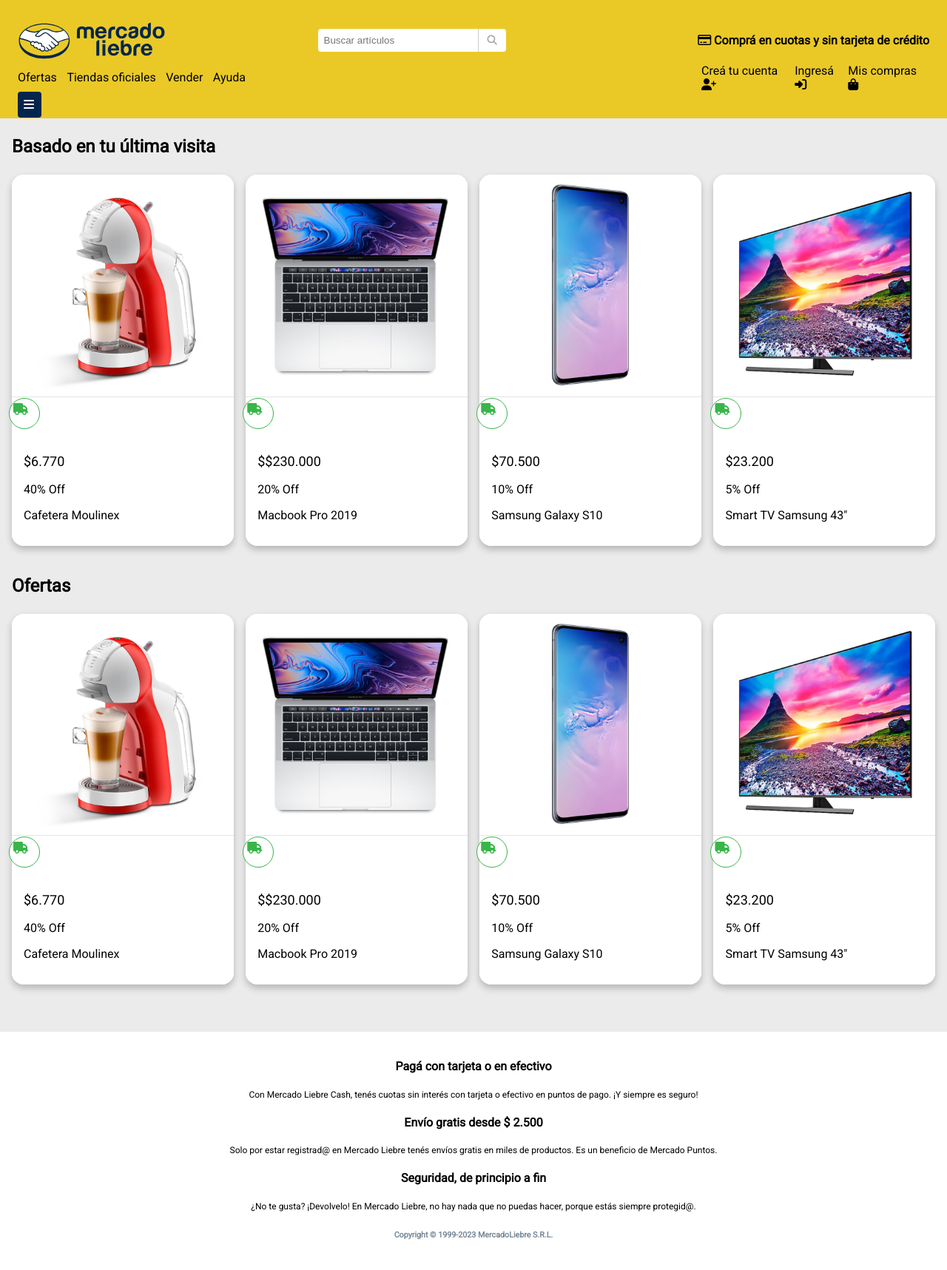
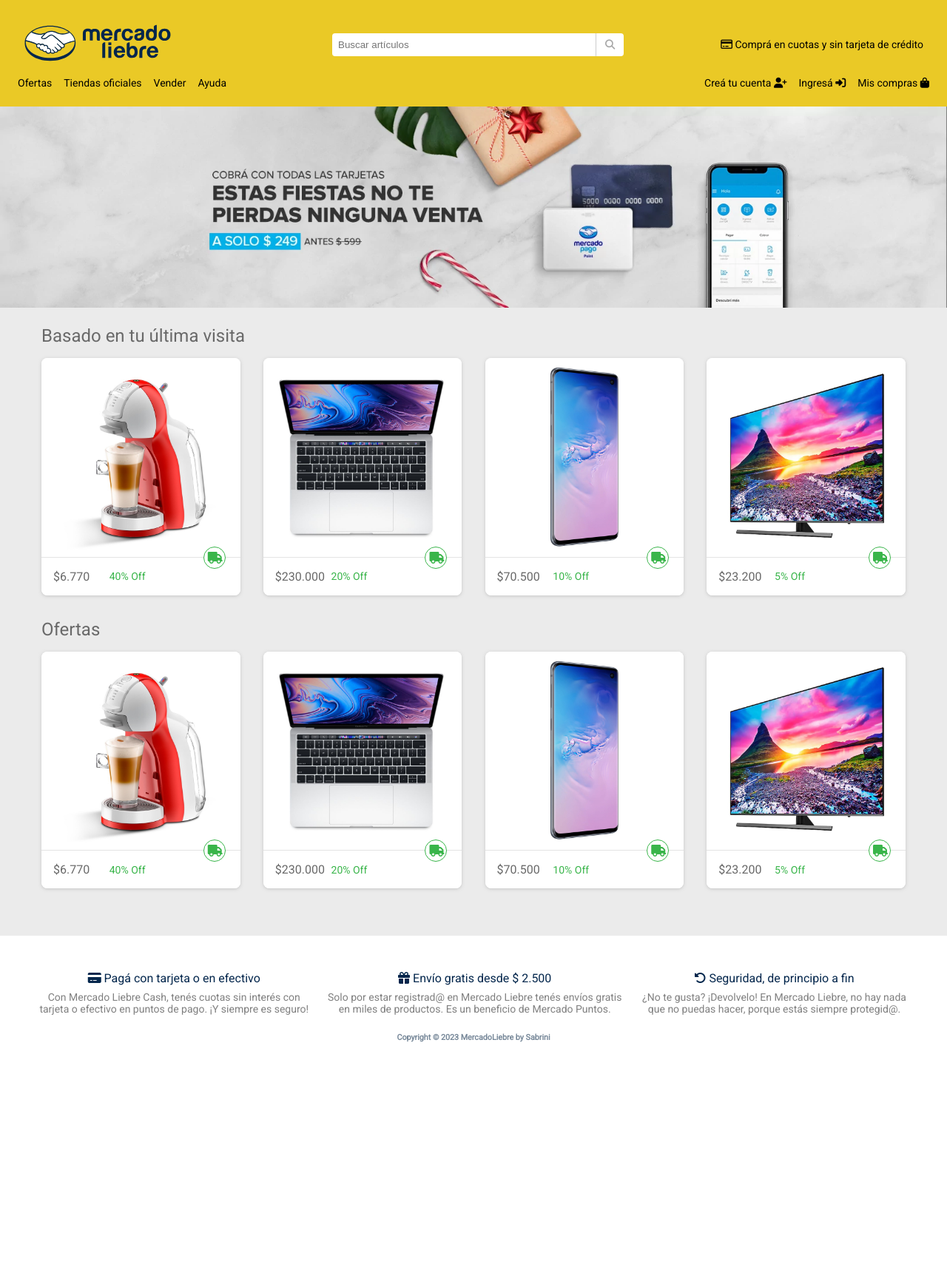
Before and after one commit to Sabrini-ok/mercadoliebre-SabriSF, a website: page views/home.html in a window 1280 px wide. Shown: the whole page at 74% size. After the commit the page ends 1433 px from the top, so only its background shows below. Drawn offline with Linux system fonts and the light colour scheme; files that its build step writes are made by us from their sources.

Commit message:
updating styles on home and adding both styles and html of sign up

```diff
--- a/public/css/styles.css
+++ b/public/css/styles.css
@@ -1,13 +1,22 @@
 /*generales*/
+
+*{
+  box-sizing: border-box;
+  margin: 0;
+  padding: 0;
+}
+
 body {
-    margin: 0;
-    padding: 0;
     background-color: white;
     font-family: 'Roboto', sans-serif;
     width: 100vw;
     height: 100vh;
     display: flex;
     flex-direction: column;
+}
+
+main{
+  background-color: #ebebeb;
 }
 
 a{
@@ -22,44 +31,38 @@
 }
 
 .links li {
-  display: inline-block;
+  font-size: 14px;
+  display: flex;
+}
+
+#izq{
+  justify-content: flex-start;
+}
+
+#der{
+  justify-content: flex-end;
 }
 
 img{
   width: 100%;
 }
 
-.logo{
-  width: 200px;
-  padding: 24;
-}
-
 
 /*Texto*/
 h3{
   font-size: 24px;
-}
-
-.precio {
-  font-size: 18px;
-}
-.descuento {
-  font-size: 16px;
-
-}
-.descripcion {
-  font-size: 16px;
+  font-weight: 500;
+  color: dimgrey;
 }
 
 p {
-  font-size: 12px;
+  font-size: 14px;
 }
 
 /*Search bar*/
 .search-bar {
     display: flex;
-    width: 25%;
-    box-sizing: border-box;
+    width: 50%;
   }
 
 .search-input {
@@ -69,7 +72,7 @@
   border-left: #ffffff;
   border-right: 1px solid #ccc;
   border-radius: 4px 0 0 4px;
-  width: 200px;
+  width: 100%;
 }
 
 .search-button {
@@ -90,55 +93,50 @@
 
 header{
   width: 100%;
-  height: 20%;
   background-color: #EAC926;
   padding: 24px;
   display: flex;
   flex-direction: column;
   justify-content: space-between;
-  box-sizing: border-box;
+  align-items: center;
+  gap: 8px;
+
 }
 
 .topbar{
   width: 100%;
-  margin: 0;
-  padding: 0;
   display: flex;
   flex-direction: row;
   justify-content:space-between;
   align-items: center;
-  flex-wrap: nowrap;
-  box-sizing: border-box;
+  flex-wrap: wrap;
 }
 
-.navbar{
+.logo{
+  width: 50%;
+  padding: 8px 8px 8px 0px;
+}
+
+.promo{
   width: 100%;
-  margin: 0;
-  padding: 0;
   display: flex;
-  flex-direction: row;
-  justify-content:space-between;
-  align-items: center;
-  flex-wrap: nowrap;
-  box-sizing: border-box;
+  justify-content: center;
+  padding: 8px;
 }
 
 
+.navbar{
+  display: none;
+}
+
 .links{
-  width: 25%;
-  height: 100%;
-  margin: 0;
-  padding: 0;
-  display: flex;
-  flex-direction: row;
-  justify-content: space-between;
-  align-items: center;
-  box-sizing: border-box;
+  display: none;
 }
 
 .menu{
   width: 100%;
-  align-items: center;
+  display: flex;
+  justify-content: center;
 }
 
 .burgermenu{
@@ -147,17 +145,21 @@
   border-radius: 4px;
   color: white;
   padding: 8px;
-  box-sizing: border-box;
   align-content: center;
 }
 
-main{
-  margin: 0;
-  padding: 0px 0px 48px 0px;
+
+.banner{
+  display: flex;
+  width: 100%;
+}
+
+.container{
+  padding: 24px 0px 48px 0px;
   display: flex;
   flex-direction: column;
-  box-sizing: border-box;
   background-color: #ebebeb;
+  gap: 16px;
 }
 
 .carrusel{
@@ -167,9 +169,8 @@
   flex-direction: column;
   justify-content: space-around;
   align-items: flex-start;
-  box-sizing: border-box;
   margin: 0px;
-  box-sizing: border-box;
+  gap: 16px;
 }
 
 .productos {
@@ -178,44 +179,48 @@
   flex-direction: row;
   justify-content: space-between;
   width: 100%;
-  box-sizing: border-box;
+  gap: 16px;
+  position: relative;
 }
 
 .produ{
-  width: 24%;
-  border-radius: 16px;
-  box-shadow: 0px 5px 10px 0px rgba(29, 29, 29, 0.255);
-  padding: 0px;
-  box-sizing: border-box;
+  width: 100%;
+  border-radius: 8px;
+  box-shadow: 0px 1px 4px 0px rgba(159, 159, 159, 0.503);
   background-color: white;
   display: flex;
   flex-direction: column;
+  transition: 200ms;
+  height: inherit;
 }
 
-.merca{
-  width: 100%;
-  padding: 16px;
-  box-sizing: border-box;
-  background-color: white;
-  border-radius: 0px 0px 16px 16px;
-  border-top: 1px solid #e4e4e4;
+.produ:hover {
+  box-shadow: 0px 5px 10px 0px rgba(29, 29, 29, 0.255);
 }
 
-/* .envios{
-  width: 48px;
-  height: 48px;
-  color: #39b54a;
-  border-radius: 50%;
-  border: 1px solid #39b54a;
-  box-sizing: border-box;
-} */
+.produ:hover .nombre {
+  display: block;
+}
 
 .fotito{
+  display: flex;
+  justify-content: center;
   width: 100%;
   background-color: white;
   padding: 8px;
-  border-radius: 16px 16px 0px 0px;
-  box-sizing: border-box;
+  border-radius: 8px 8px 0px 0px;
+}
+
+.descripcion{
+  display: flex;
+  flex-direction: column;
+  width: 100%;
+  padding: 16px;
+  background-color: white;
+  border-radius: 0px 0px 8px 8px;
+  gap: 16px;
+  border-top: 1px solid #e4e4e4;
+  position: relative;
 }
 
 .envios{
@@ -225,42 +230,221 @@
   height: 30px;
   border: 1px solid #39b54a;
   background-color: #FFF;
-  color: #39b54a;
   border-radius: 50%;
-  position: relative;
+  position: absolute;
   right: 20px;
   top: -15px;
   width: 30px;
+  color: #39b54a;
+  transition: 450ms;
+}
+
+.envios:hover {
+  transform: rotateZ(-90deg)
+}
+
+.costo{
+  display: flex;
+  flex-direction: row;
+  justify-content: space-between;
+  align-items: center;
+}
+
+.precio{
+  width: 32%;
+  font-size: 16px;
+  color: dimgrey;
+}
+
+.descuento{
+  width: 68%;
+  font-size: 16;
+  color: #39b54a;
+}
+
+.nombre{
+  display: none;
+  font-size: 16px;
+  transition: 200ms;
 }
 
 
-#footer {
+/*Footer*/
+
+footer{
+  display: flex;
+  flex-direction: column;
+  justify-content: space-between;
+  align-items: center;
+  padding: 24px;
+}
+
+.beneficios {
   background-color: white;
   text-align: center;
-  padding: 16px;
+  padding: 24px;
+  display: flex;
+  flex-direction: column;
+  justify-content: space-between;
+  align-items: center;
+  gap: 16px;
+}
+
+footer section{
+  display: flex;
+  flex-direction: column;
+  gap: 8px
+}
+
+footer section h4{
+  font-weight: 500;
+  color: #03264C;
+}
+
+footer section p{
+  color: grey;
 }
 
 
-  /*cositas
-  div {
-    width: 120px;
-    height: 120px;
-    padding: 20px;
-    border: 20px;
-    margin: 20px;
-    box-sizing: border-box;
-  }
-  */
 
-  /* Media queries */
+/*Formularios*/
+
+.containerForm{
+  display: flex;
+  align-items: center;
+  justify-content: center;
+  padding: 24px;
+}
+
+form{
+  display: flex;
+  flex-direction: column;
+  width: 300px;
+  background-color: #ffffff;
+  padding: 16px;
+  border-radius: 8px;
+  box-shadow: 0px 5px 10px 0px rgba(29, 29, 29, 0.255);
+  background-color: white;
+  gap: 16px;
+}
+
+form input {
+  padding: 8px;
+  border: 1px solid #ccc;
+  border-radius: 4px;
+}
 
 
-@media (min-width: 780px){
-    /* Tablets */
+
+/*-------Media queries----------*/
+
+@media (min-width: 460px){
+/* Tablets */
+
+
+.logo{
+  width: 33%;
+  padding: 8px;
+}
+
+.logo img{
+  width: 200px;
+}
+
+.productos{
+  flex-direction: row;
+  justify-content: space-between;
+}
+
+.produ{
+  width: 47%;
+}
 
 }
 
-@media (min-width: 1280px){
-    /* Laptop */
+
+
+@media (min-width: 768px){
+/* Laptop */
+
+header{
+  width: 100%;
+  background-color: #EAC926;
+  padding: 24px;
+  display: flex;
+  flex-direction: column;
+  justify-content: space-between;
+}
+
+.topbar{
+  width: 100%;
+  display: flex;
+  flex-direction: row;
+  justify-content:space-between;
+  align-items: center;
+  flex-wrap: nowrap;
+}
+
+.logo{
+  width: 33%;
+  padding: 8px;
+}
+
+.logo img{
+  width: 200px;
+}
+
+.search-bar {
+  display: flex;
+  width: 32%;
+}
+
+.promo{
+  width: 32%;
+  display: flex;
+  justify-content: flex-end;
+  padding: 8px;
+}
+
+.navbar{
+  width: 100%;
+  display: flex;
+  flex-direction: row;
+  justify-content:space-between;
+  align-items: center;
+  flex-wrap: nowrap;
+}
+
+
+.links{
+  width: 48%;
+  display: flex;
+  flex-direction: row;
+  justify-content: space-between;
+  align-items: center;
+  gap: 16px;
+}
+
+.menu{
+  display: none;
+}
+
+.container{
+  padding: 24px 40px 48px 40px;
+}
+
+
+.productos{
+  flex-direction: row;
+}
+
+.produ{
+  width: 23%;
+}
+
+.beneficios{
+  flex-direction: row;
+  justify-content: space-between;
+}
 
 }
--- a/views/home.html
+++ b/views/home.html
@@ -12,23 +12,23 @@
 <body>
     <header>
         <section class="topbar">
-            <img class="logo" src="/images/logo-mercado-liebre.svg" width="300px" alt="Logo MercadoLiebre">
+            <a href="/home" class="logo"> <img src="/images/logo-mercado-liebre.svg" width="300px" alt="Logo MercadoLiebre"> </a>
             <div class="search-bar">
                 <input type="text" class="search-input" placeholder="Buscar artículos">
                 <button class="search-button"><i class="fa-solid fa-magnifying-glass"></i></button>
             </div>
-            <div>
-                <h4> <i class="fa-regular fa-credit-card"></i> Comprá en cuotas y sin tarjeta de crédito</h4>
+            <div class="promo">
+                <p> <i class="fa-regular fa-credit-card"></i> Comprá en cuotas y sin tarjeta de crédito</p>
             </div>
         </section>
         <section class="navbar">
-            <ul class="links">
+            <ul id="izq" class="links">
                 <li><a href= '/ofertas'>Ofertas </a></li>
                 <li><a href= '/tiendasOficiales'>Tiendas oficiales</a> </a></li>
                 <li><a href= '/vender'>Vender </a></li>
                 <li><a href= '/ayuda'>Ayuda </a></li>
            </ul>
-           <ul class='links'>
+           <ul id="der" class='links'>
             <li><a href= '/signup'>Creá tu cuenta <i class="fa-solid fa-user-plus"></i></a></li>
             <li><a href= '/login'>Ingresá <i class="fa-solid fa-right-to-bracket"></i></a></li>
             <li><a href= '/misCompras'>Mis compras <i class="fa-solid fa-bag-shopping"></i></a></li>
@@ -39,45 +39,57 @@
                 <i class="fas fa-bars"></i>
             </div>
         </section>
+    </header>
 
-    </header>
     <main>
+        <section class="banner">
+        <img src="/images/img-home-banner.jpg" width="300px" alt="Moulinex">
+        </section>
+        <section class="container">
             <section class="carrusel"> <h3>Basado en tu última visita</h3>
             <div class="productos">
             <article class="produ">
                 <img class="fotito" src="/images/img-cafetera-moulinex.jpg" width="300px" alt="Moulinex">
-                <div class="merca">
+                <div class="descripcion">
                     <div class= "envios"> <i class="fa-solid fa-truck"></i> </div>
+                    <div class="costo">
                         <p class="precio">$6.770</p>
                         <p class="descuento">40% Off</p>
-                    <p class="descripcion">Cafetera Moulinex</p>
+                    </div>
+                        <p class="nombre">Cafetera Moulinex</p>
                 </div>
             </article>
             <article class="produ">
                 <img class="fotito" src="/images/img-macbook-pro-2019.jpg" width="300px" alt="Macbook Pro">
-                <div class="merca">
+                <div class="descripcion">
                     <div class= "envios"> <i class="fa-solid fa-truck"></i> </div>
-                    <p class="precio">$$230.000</p>
+                    <div class="costo">
+                        <p class="precio">$230.000</p>
                         <p class="descuento">20% Off</p>
-                    <p class="descripcion">Macbook Pro 2019</p>
+                    </div>
+                    <p class="nombre">Macbook Pro 2019</p>
                 </div>
             </article>
             <article class="produ">
                 <img class="fotito" src="/images/img-samsung-galaxy-s10.jpg" width="300px" alt="Samsung Galaxy">
-                <div class="merca">
+                <div class="descripcion">
                     <div class= "envios"> <i class="fa-solid fa-truck"></i> </div>
+                    <div class="costo">
                         <p class="precio">$70.500</p>
                         <p class="descuento">10% Off</p>
-                    <p class="descripcion">Samsung Galaxy S10</p>
+                    </div>
+                    <p class="nombre">Samsung Galaxy S10</p>
                 </div>
                 </article>
             <article class="produ">
                 <img class="fotito" src="/images/img-tv-samsung-smart.jpg" width="300px" alt="Smart TV">
-                <div class="merca">
+                <div class="descripcion">
                     <div class= "envios"> <i class="fa-solid fa-truck"></i> </div>
+                    <div class="costo">
                         <p class="precio">$23.200</p>
                         <p class="descuento">5% Off</p>
-                    <p class="descripcion">Smart TV Samsung 43"</p>
+                    </div>
+                    <p class="nombre">Smart TV Samsung 43"</p>
                 </div>
                 </article>
             </div>
@@ -86,61 +98,73 @@
             <div class="productos">
             <article class="produ">
                 <img class="fotito" src="/images/img-cafetera-moulinex.jpg" width="300px" alt="Moulinex">
-                <div class="merca">
+                <div class="descripcion">
                     <div class= "envios"> <i class="fa-solid fa-truck"></i> </div>
+                    <div class="costo">
                         <p class="precio">$6.770</p>
                         <p class="descuento">40% Off</p>
-                    <p class="descripcion">Cafetera Moulinex</p>
+                    </div>
+                    <p class="nombre">Cafetera Moulinex</p>
                 </div>
             </article>
             <article class="produ">
                 <img class="fotito" src="/images/img-macbook-pro-2019.jpg" width="300px" alt="Macbook Pro">
-                <div class="merca">
+                <div class="descripcion">
                     <div class= "envios"> <i class="fa-solid fa-truck"></i> </div>
-                    <p class="precio">$$230.000</p>
+                    <div class="costo">
+                        <p class="precio">$230.000</p>
                         <p class="descuento">20% Off</p>
-                    <p class="descripcion">Macbook Pro 2019</p>
+                    </div>
+                    <p class="nombre">Macbook Pro 2019</p>
                 </div>
             </article>
             <article class="produ">
                 <img class="fotito" src="/images/img-samsung-galaxy-s10.jpg" width="300px" alt="Samsung Galaxy">
-                <div class="merca">
+                <div class="descripcion">
                     <div class= "envios"> <i class="fa-solid fa-truck"></i> </div>
+                    <div class="costo">
                         <p class="precio">$70.500</p>
                         <p class="descuento">10% Off</p>
-                    <p class="descripcion">Samsung Galaxy S10</p>
+                    </div>
+                    <p class="nombre">Samsung Galaxy S10</p>
                 </div>
             </article>
             <article class="produ">
                 <img class="fotito" src="/images/img-tv-samsung-smart.jpg" width="300px" alt="Smart TV">
-                <div class="merca">
+                <div class="descripcion">
                     <div class= "envios"> <i class="fa-solid fa-truck"></i> </div>
+                    <div class="costo">
                         <p class="precio">$23.200</p>
                         <p class="descuento">5% Off</p>
-                    <p class="descripcion">Smart TV Samsung 43"</p>
+                    </div>
+                    <p class="nombre">Smart TV Samsung 43"</p>
                 </div>
             </article>
             </div>
             </section>
+        </section>
     </main>
-    <footer id="footer">
+
+    <footer>
+        <div class="beneficios">
         <section>
-            <h4>Pagá con tarjeta o en efectivo</h4>
+            <h4> <i class="fa-solid fa-credit-card"></i> Pagá con tarjeta o en efectivo</h4>
             <p>Con Mercado Liebre Cash, tenés cuotas sin interés con tarjeta o efectivo en puntos de pago. ¡Y siempre es seguro!
             </p>
         </section>
         <section>
-            <h4>Envío gratis desde $ 2.500</h4>
+            <h4> <i class="fa-solid fa-gift"></i> Envío gratis desde $ 2.500</h4>
             <p>Solo por estar registrad@ en Mercado Liebre tenés envíos gratis en miles de productos. Es un beneficio de Mercado Puntos.
             </p>
         </section>
         <section>
-            <h4>Seguridad, de principio a fin</h4>
+            <h4> <i class="fa-solid fa-rotate-left"></i> Seguridad, de principio a fin</h4>
             <p>¿No te gusta? ¡Devolvelo! En Mercado Liebre, no hay nada que no puedas hacer, porque estás siempre protegid@.
             </p>
         </section>
+        </div>
         <section>
-            <h6 style="color: lightslategray;" >Copyright © 1999-2023 MercadoLiebre S.R.L.</h6>
+            <h6 style="color: lightslategray;" >Copyright © 2023 MercadoLiebre by Sabrini</h6>
         </section>
     </footer>
 </body>
```
Also changed, not shown: public/css/practica.css (+14 -0 lines), views/login.html (+48 -24 lines), views/signup.html (added, +94 -0 lines). Lines whose indentation alone changed are shown as unchanged.
